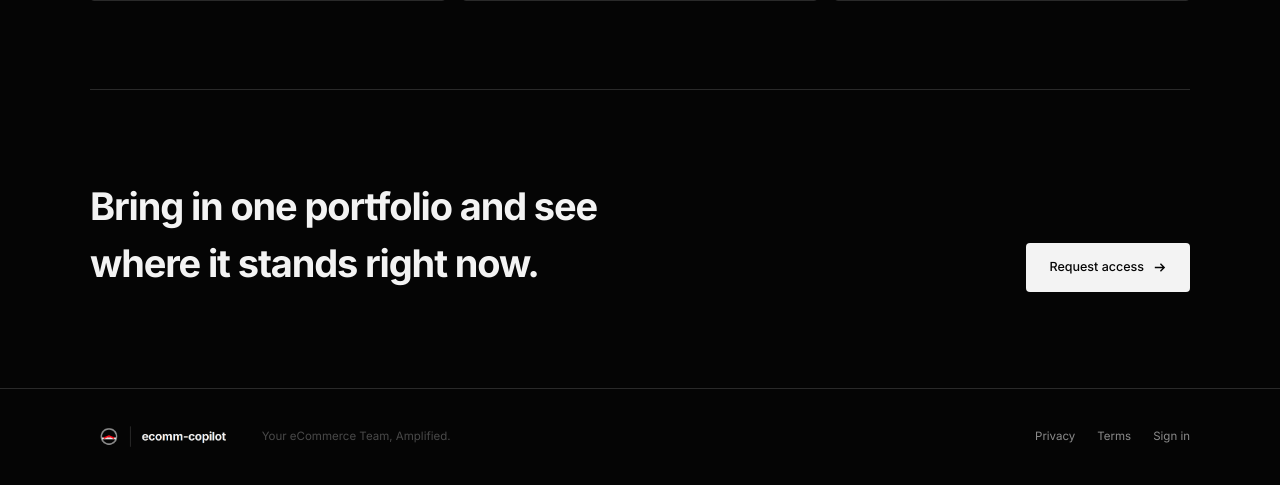
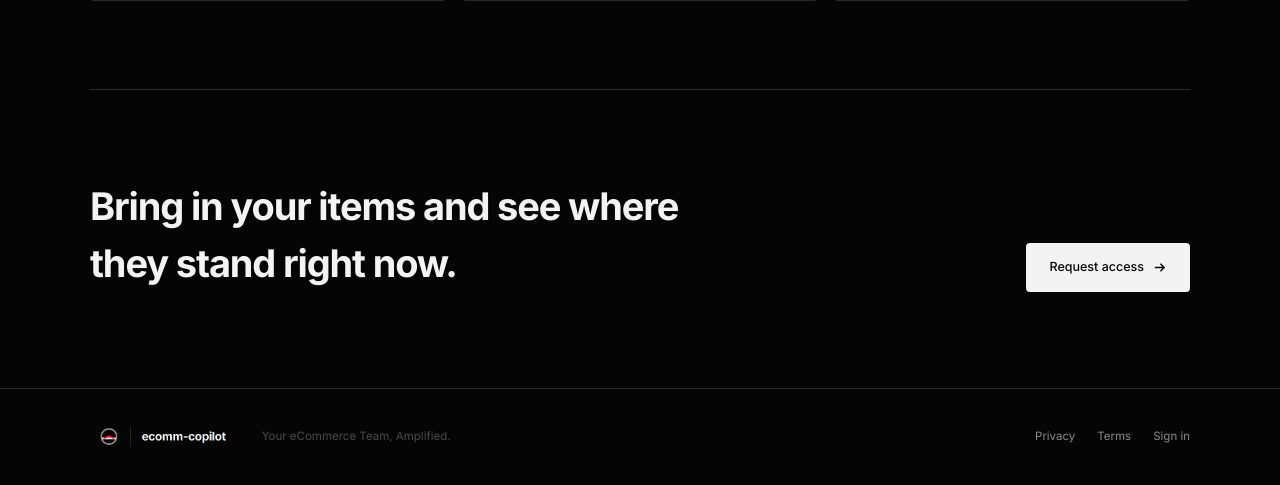
Before and after one commit to ricksauls/ecomm-copilot, a Flask app: page / in a window 1280 px wide. Shown: the part 2151-2636 px from the top of the page. Run offline with Flask 3, Linux system fonts and the light colour scheme.

Commit message:
Landing closing CTA: reword to "Bring in your items…"
Co-Authored-By: Claude Opus 4.8 <noreply@anthropic.com>

```diff
--- a/app/templates/landing.html
+++ b/app/templates/landing.html
@@ -174,7 +174,7 @@
   {# --- Closing CTA --- #}
   <section class="public-wrap">
     <div class="closing">
-      <h2>Bring in one portfolio and see where it stands right now.</h2>
+      <h2>Bring in your items and see where they stand right now.</h2>
       <a href="{{ url_for('auth.signup') }}" class="btn btn-primary" style="padding: 14px 22px;">
         Request access {{ arrow }}
       </a>
```
